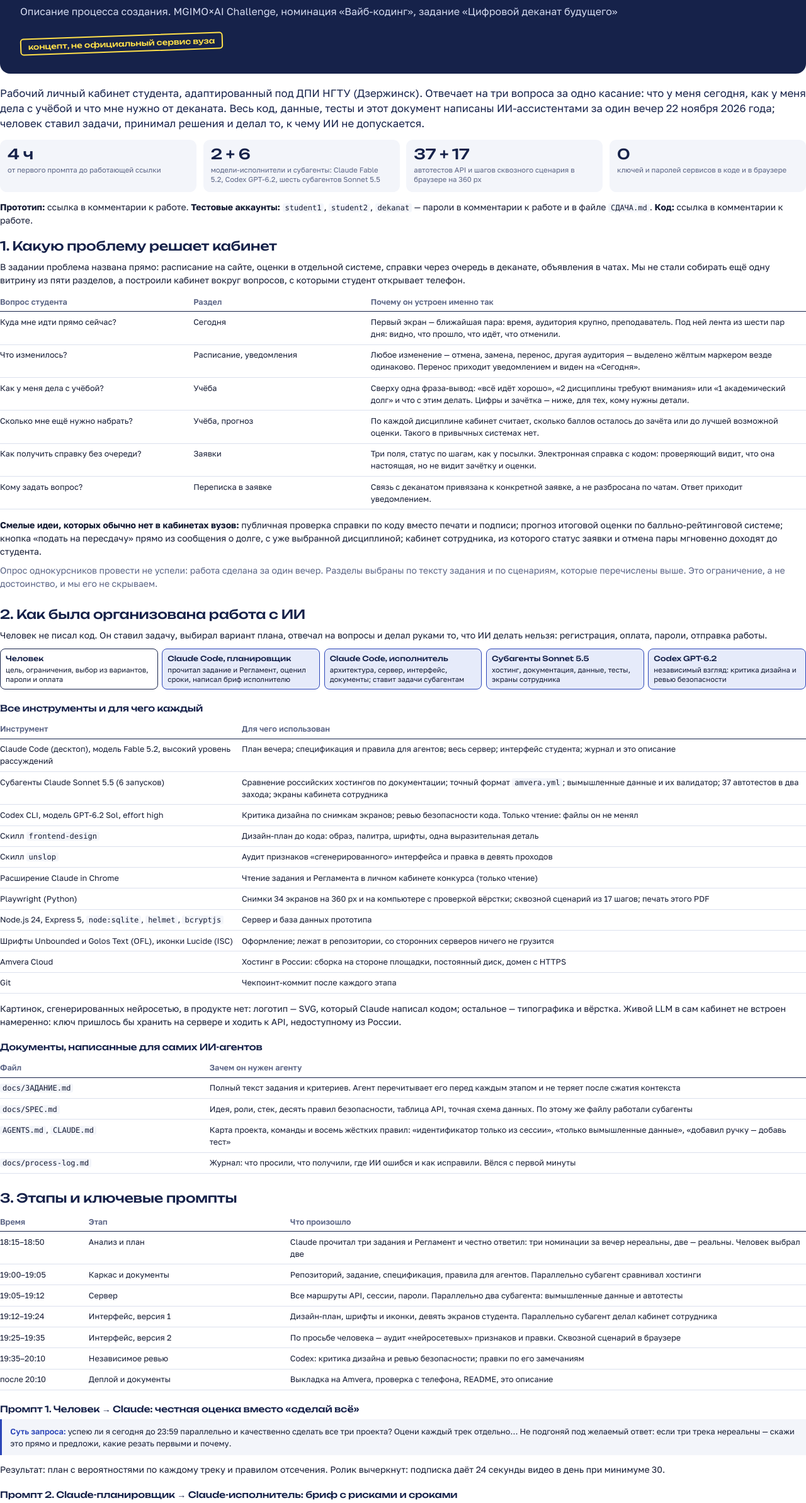
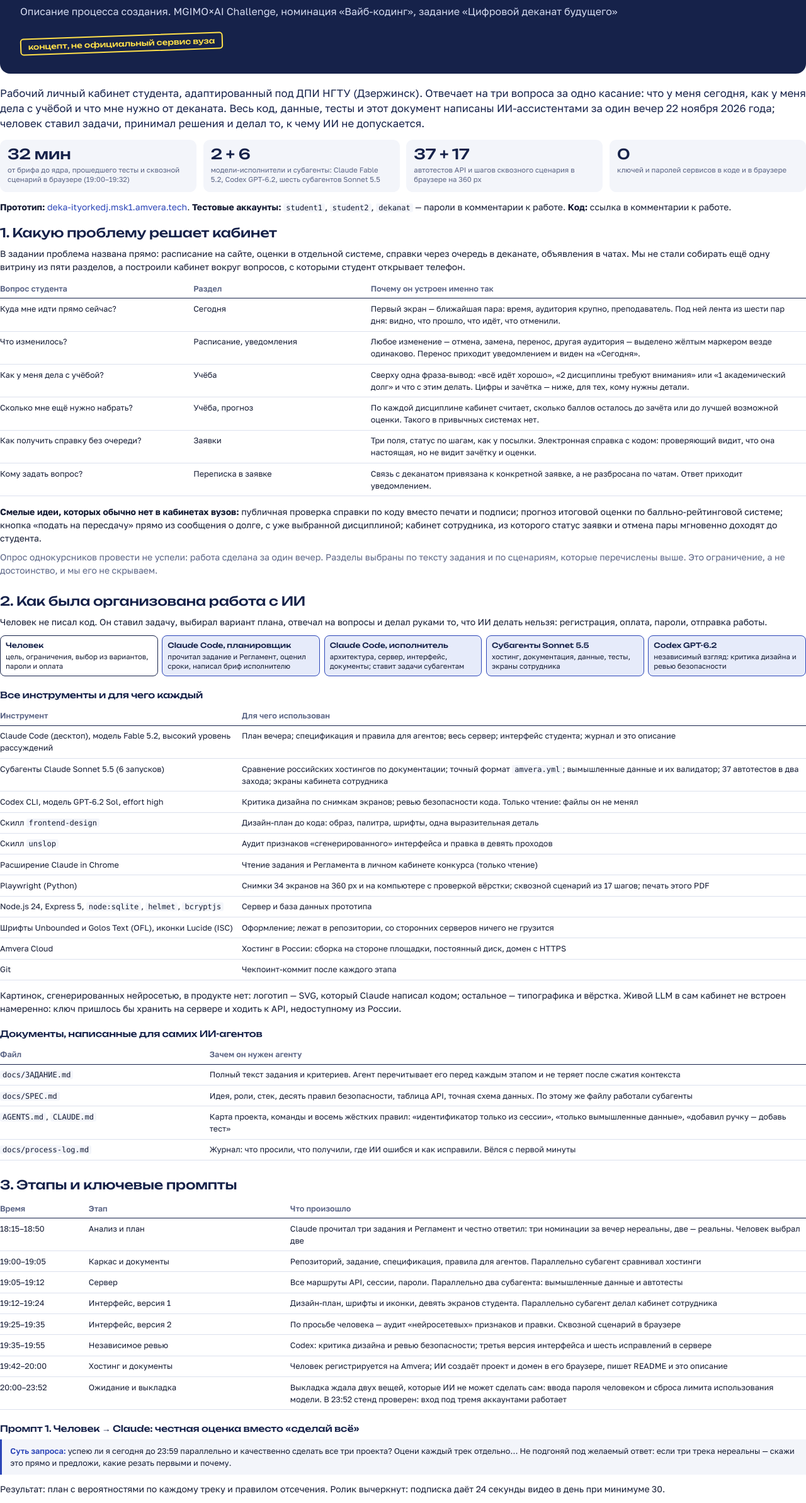
Before and after one commit to ROBINBOBINGUD/deka-dekanat, a website: page docs/Описание.html in a window 1280 px wide. Shown: the part 77-2464 px from the top of the page at 63% size. Drawn offline with Linux system fonts and the light colour scheme.

Commit message:
feat: описание процесса доступно по ссылке со стенда, уточнена хронология в PDF
Co-Authored-By: Claude Fable 5.2 <noreply@anthropic.com>

```diff
--- a/docs/Описание.html
+++ b/docs/Описание.html
@@ -21,6 +21,7 @@
   section.newpage { break-before: page; margin-top: 0; }
   .lead { font-size: 12.5pt; line-height: 1.45; color: var(--ink); }
   .muted { color: var(--muted); }
+  a { color: var(--stamp); text-decoration: none; }
   .mark { background: var(--marker); padding: 0 3pt; border-radius: 2pt; }
   table { width: 100%; border-collapse: collapse; margin: 6pt 0 10pt; font-size: 9.5pt; }
   th { text-align: left; font-weight: 600; color: var(--muted); border-bottom: 1.2pt solid var(--ink); padding: 4pt 6pt 4pt 0; vertical-align: bottom; }
@@ -68,12 +69,12 @@
   </div>
   <p class="lead">Рабочий личный кабинет студента, адаптированный под ДПИ НГТУ (Дзержинск). Отвечает на три вопроса за одно касание: что у меня сегодня, как у меня дела с учёбой и что мне нужно от деканата. Весь код, данные, тесты и этот документ написаны ИИ-ассистентами за один вечер 22 ноября 2026 года; человек ставил задачи, принимал решения и делал то, к чему ИИ не допускается.</p>
   <div class="facts">
-    <div><b><!--HOURS-->4 ч</b><span>от первого промпта до работающей ссылки</span></div>
+    <div><b>32 мин</b><span>от брифа до ядра, прошедшего тесты и сквозной сценарий в браузере (19:00–19:32)</span></div>
     <div><b>2 + 6</b><span>модели-исполнители и субагенты: Claude Fable 5.2, Codex GPT-6.2, шесть субагентов Sonnet 5.5</span></div>
     <div><b>37 + 17</b><span>автотестов API и шагов сквозного сценария в браузере на 360 px</span></div>
     <div><b>0</b><span>ключей и паролей сервисов в коде и в браузере</span></div>
   </div>
-  <p><b>Прототип:</b> <!--SITE-->ссылка в комментарии к работе. <b>Тестовые аккаунты:</b> <code>student1</code>, <code>student2</code>, <code>dekanat</code> — пароли в комментарии к работе и в файле <code>СДАЧА.md</code>. <b>Код:</b> <!--CODE-->ссылка в комментарии к работе.</p>
+  <p><b>Прототип:</b> <a href="https://deka-ityorkedj.msk1.amvera.tech">deka-ityorkedj.msk1.amvera.tech</a>. <b>Тестовые аккаунты:</b> <code>student1</code>, <code>student2</code>, <code>dekanat</code> — пароли в комментарии к работе. <b>Код:</b> <!--CODE-->ссылка в комментарии к работе.</p>
 
   <h2 style="margin-top:14pt">1. Какую проблему решает кабинет</h2>
   <p>В задании проблема названа прямо: расписание на сайте, оценки в отдельной системе, справки через очередь в деканате, объявления в чатах. Мы не стали собирать ещё одну витрину из пяти разделов, а построили кабинет вокруг вопросов, с которыми студент открывает телефон.</p>
@@ -137,8 +138,9 @@
     <tr><td>19:05–19:12</td><td>Сервер</td><td>Все маршруты API, сессии, пароли. Параллельно два субагента: вымышленные данные и автотесты</td></tr>
     <tr><td>19:12–19:24</td><td>Интерфейс, версия 1</td><td>Дизайн-план, шрифты и иконки, девять экранов студента. Параллельно субагент делал кабинет сотрудника</td></tr>
     <tr><td>19:25–19:35</td><td>Интерфейс, версия 2</td><td>По просьбе человека — аудит «нейросетевых» признаков и правки. Сквозной сценарий в браузере</td></tr>
-    <tr><td><!--T_REVIEW-->19:35–20:10</td><td>Независимое ревью</td><td>Codex: критика дизайна и ревью безопасности; правки по его замечаниям</td></tr>
-    <tr><td><!--T_DEPLOY-->после 20:10</td><td>Деплой и документы</td><td>Выкладка на Amvera, проверка с телефона, README, это описание</td></tr>
+    <tr><td>19:35–19:55</td><td>Независимое ревью</td><td>Codex: критика дизайна и ревью безопасности; третья версия интерфейса и шесть исправлений в сервере</td></tr>
+    <tr><td>19:42–20:00</td><td>Хостинг и документы</td><td>Человек регистрируется на Amvera; ИИ создаёт проект и домен в его браузере, пишет README и это описание</td></tr>
+    <tr><td>20:00–23:52</td><td>Ожидание и выкладка</td><td>Выкладка ждала двух вещей, которые ИИ не может сделать сам: ввода пароля человеком и сброса лимита использования модели. В 23:52 стенд проверен: вход под тремя аккаунтами работает</td></tr>
   </table>
 
   <h3>Промпт 1. Человек → Claude: честная оценка вместо «сделай всё»</h3>
--- a/server/app.js
+++ b/server/app.js
@@ -624,6 +624,12 @@ export function createApp(db) {
   api.use((_req, _res) => { throw new HttpError(404, 'Такого адреса в API нет'); });
   app.use('/api', api);
 
+  // Описание процесса создания — тот же PDF, что лежит в репозитории, по постоянной ссылке со стенда.
+  app.get('/opisanie.pdf', (_req, res) => {
+    res.setHeader('Cache-Control', 'no-cache');
+    res.type('application/pdf').sendFile(join(PUBLIC_DIR, '..', 'docs', 'Описание.pdf'));
+  });
+
   // ————————————————————— клиент —————————————————————
   app.use(express.static(PUBLIC_DIR, {
     index: false,
```
Also changed, not shown: 1 other file.
